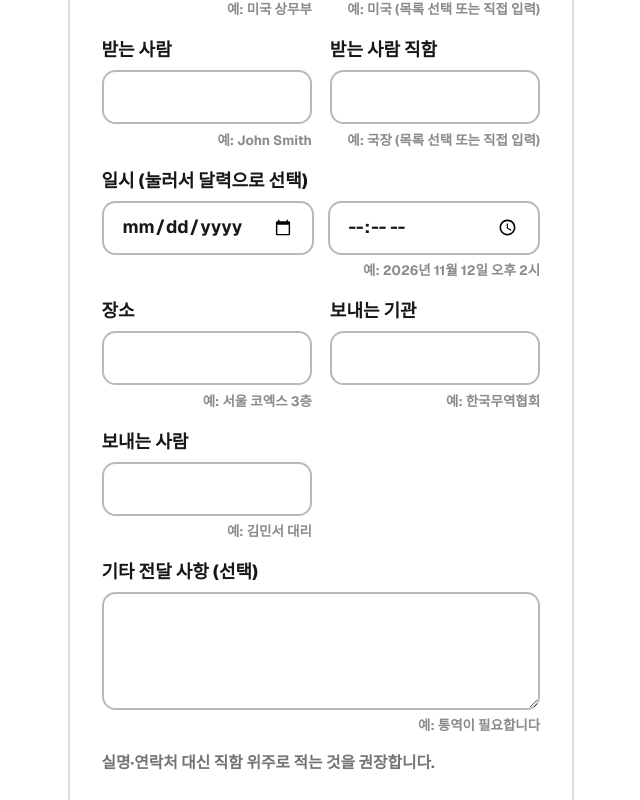
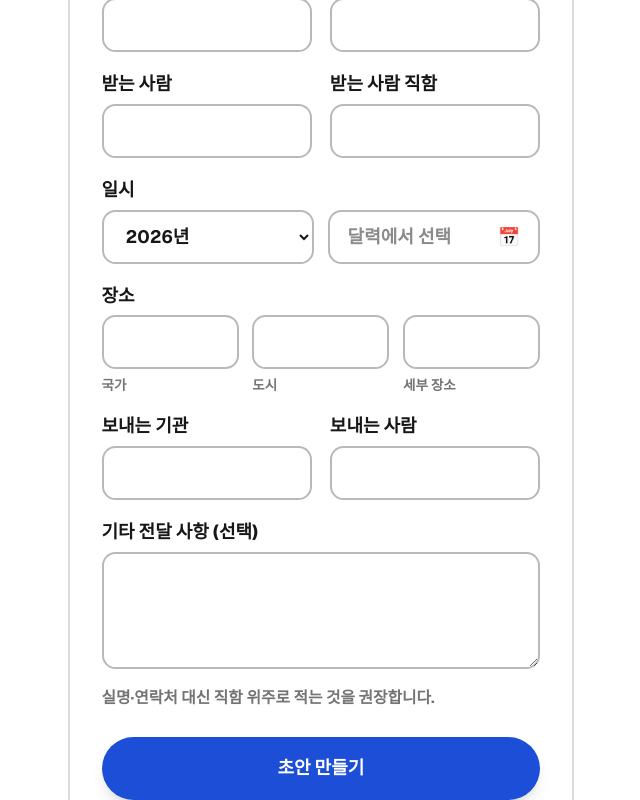
Before and after one commit to kimminseo-pixel/global-letter-helper, a Next.js app: page /write in a window 1280 px wide. Shown: the part 1000-1800 px from the top of the page, without its empty margins (23-663 px from the left). Built offline with nearby package versions, Linux system fonts and the light colour scheme.

Commit message:
작성 화면 정리(시간 제거, 연도 선택, 달력만 표시, 장소 국가·도시, 안내 문구 맨 위, 예시 정리)와 시작 화면 로고 추가

```diff
--- a/app/write/page.tsx
+++ b/app/write/page.tsx
@@ -24,6 +24,11 @@ export default function WritePage() {
         </Link>
       </header>
 
+      <p className="text-lg font-extrabold">
+        왼쪽에서 언어·문체·대상을 고르고 내용을 적은 뒤 초안 만들기를 눌러
+        주세요.
+      </p>
+
       <LetterForm />
 
       <Notice />
--- a/components/LetterForm.tsx
+++ b/components/LetterForm.tsx
@@ -35,9 +35,11 @@ type FormState = {
   recipientTitle: string;
   senderOrg: string;
   senderName: string;
+  year: string;
   date: string;
-  time: string;
-  place: string;
+  placeCountry: string;
+  placeCity: string;
+  placeDetail: string;
 };
 
 const INITIAL: FormState = {
@@ -55,21 +57,46 @@ const INITIAL: FormState = {
   recipientTitle: "",
   senderOrg: "",
   senderName: "",
+  year: String(new Date().getFullYear()),
   date: "",
-  time: "",
-  place: "",
+  placeCountry: "",
+  placeCity: "",
+  placeDetail: "",
 };
 
 
 /** 받는 나라 선택지 (목록에 없으면 직접 입력할 수 있다) */
 const COUNTRIES = [
-  "미국", "중국", "일본", "영국", "독일", "프랑스", "캐나다", "호주", "뉴질랜드", "싱가포르",
+  "대한민국", "미국", "중국", "일본", "영국", "독일", "프랑스", "캐나다", "호주", "뉴질랜드", "싱가포르",
   "베트남", "태국", "인도네시아", "말레이시아", "필리핀", "인도", "파키스탄", "방글라데시", "몽골", "카자흐스탄",
   "우즈베키스탄", "러시아", "튀르키예", "사우디아라비아", "아랍에미리트", "카타르", "이스라엘", "이집트", "남아프리카공화국", "나이지리아",
   "케냐", "에티오피아", "브라질", "멕시코", "아르헨티나", "칠레", "콜롬비아", "페루", "이탈리아", "스페인",
   "네덜란드", "벨기에", "스위스", "스웨덴", "노르웨이", "핀란드", "덴마크", "폴란드", "체코", "헝가리",
   "오스트리아", "그리스", "포르투갈", "대만", "홍콩", "스리랑카", "네팔", "캄보디아", "라오스", "미얀마",
 ];
+
+/** 연도 선택지: 올해부터 5년 뒤까지 */
+const YEARS = Array.from({ length: 6 }, (_, i) =>
+  String(new Date().getFullYear() + i),
+);
+
+/** 장소에서 국가를 고르면 보여 줄 대표 도시 (목록에 없으면 직접 입력) */
+const CITIES: Record<string, string[]> = {
+  대한민국: ["서울", "부산", "인천", "대전", "대구", "광주", "제주", "수원", "성남", "고양"],
+  미국: ["워싱턴 D.C.", "뉴욕", "로스앤젤레스", "샌프란시스코", "시카고", "휴스턴", "보스턴", "시애틀"],
+  중국: ["베이징", "상하이", "광저우", "선전", "청두", "홍콩", "항저우"],
+  일본: ["도쿄", "오사카", "나고야", "후쿠오카", "요코하마", "교토", "삿포로"],
+  영국: ["런던", "맨체스터", "버밍엄", "에든버러"],
+  독일: ["베를린", "프랑크푸르트", "뮌헨", "함부르크", "뒤셀도르프"],
+  프랑스: ["파리", "리옹", "마르세유", "니스"],
+  캐나다: ["오타와", "토론토", "밴쿠버", "몬트리올"],
+  호주: ["캔버라", "시드니", "멜버른", "브리즈번"],
+  싱가포르: ["싱가포르"],
+  베트남: ["하노이", "호치민", "다낭"],
+  인도: ["뉴델리", "뭄바이", "방갈로르", "첸나이"],
+  아랍에미리트: ["두바이", "아부다비"],
+  스위스: ["제네바", "취리히", "베른", "바젤"],
+};
 
 /** 받는 사람 직함 선택지 (목록에 없으면 직접 입력할 수 있다) */
 const TITLES = [
@@ -78,20 +105,16 @@ const TITLES = [
   "Minister", "Ambassador", "Director-General", "Director", "Manager", "President", "CEO", "Professor",
 ];
 
-/** 달력·시간 입력값(2026-11-12, 14:00)을 공문에 쓰기 쉬운 한국어 표기로 바꾼다. */
-function formatDateTime(date: string, time: string): string {
+/** 달력에서 고른 날짜(2026-11-12)를 공문에 쓰기 쉬운 한국어 표기로 바꾼다. */
+function formatDate(date: string): string {
   const d = /^(\d{4})-(\d{2})-(\d{2})$/.exec(date);
   if (!d) return "";
-  let text = `${d[1]}년 ${Number(d[2])}월 ${Number(d[3])}일`;
-  const t = /^(\d{2}):(\d{2})$/.exec(time);
-  if (t) {
-    const hour = Number(t[1]);
-    const minute = Number(t[2]);
-    const half = hour < 12 ? "오전" : "오후";
-    const h12 = hour % 12 === 0 ? 12 : hour % 12;
-    text += ` ${half} ${h12}시${minute > 0 ? ` ${minute}분` : ""}`;
-  }
-  return text;
+  return `${d[1]}년 ${Number(d[2])}월 ${Number(d[3])}일`;
+}
+
+/** 연도를 바꾸면 이미 고른 날짜의 연도도 함께 맞춘다. */
+function withYear(date: string, year: string): string {
+  return /^\d{4}-\d{2}-\d{2}$/.test(date) ? `${year}${date.slice(4)}` : date;
 }
 
 type ErrorState = { message: string; fieldErrors: Record<string, string[]> };
@@ -210,9 +233,9 @@ export default function LetterForm() {
     setResult(null);
 
     // 달력·시간 칸은 하나의 일시 문장으로 합쳐 보낸다.
-    const { date: _date, time: _time, ...formWithoutDateParts } = form;
-    void _date;
-    void _time;
+    const { year, date, placeCountry, placeCity, placeDetail, ...formWithoutParts } =
+      form;
+    void year;
 
     try {
       const response = await fetch("/api/letters", {
@@ -220,8 +243,12 @@ export default function LetterForm() {
         headers: { "Content-Type": "application/json" },
         // '기타'를 고르지 않은 경우의 직접 입력 칸 값은 보내지 않는다.
         body: JSON.stringify({
-          ...formWithoutDateParts,
-          dateTime: formatDateTime(form.date, form.time),
+          ...formWithoutParts,
+          dateTime: formatDate(date),
+          place: [placeCountry, placeCity, placeDetail]
+            .map((part) => part.trim())
+            .filter((part) => part !== "")
+            .join(", "),
           recipientTypeNote:
             form.recipientType === "other" ? form.recipientTypeNote : "",
           letterTypeNote:
@@ -295,7 +322,6 @@ export default function LetterForm() {
             value={form.recipientTypeNote}
             onChange={set("recipientTypeNote")}
             maxLength={LIMITS.recipientTypeNote}
-            example="국제기구, 대학, 협회, 연구소"
             error={fieldError("recipientTypeNote")}
           />
         ) : null}
@@ -312,7 +338,6 @@ export default function LetterForm() {
             value={form.letterTypeNote}
             onChange={set("letterTypeNote")}
             maxLength={LIMITS.letterTypeNote}
-            example="계약 연장 문의"
             error={fieldError("letterTypeNote")}
           />
         ) : null}
@@ -341,7 +366,6 @@ export default function LetterForm() {
               value={form.recipientOrg}
               onChange={set("recipientOrg")}
               maxLength={LIMITS.recipientOrg}
-              example="미국 상무부"
               error={fieldError("recipientOrg")}
             />
             <TextField
@@ -350,7 +374,6 @@ export default function LetterForm() {
               onChange={set("country")}
               maxLength={LIMITS.country}
               listId="country-list"
-              example="미국 (목록 선택 또는 직접 입력)"
               error={fieldError("country")}
             />
             <TextField
@@ -358,7 +381,6 @@ export default function LetterForm() {
               value={form.recipientName}
               onChange={set("recipientName")}
               maxLength={LIMITS.recipientName}
-              example="John Smith"
               error={fieldError("recipientName")}
             />
             <TextField
@@ -367,49 +389,118 @@ export default function LetterForm() {
               onChange={set("recipientTitle")}
               maxLength={LIMITS.recipientTitle}
               listId="title-list"
-              example="국장 (목록 선택 또는 직접 입력)"
               error={fieldError("recipientTitle")}
             />
 
             <div className="flex flex-col gap-1.5 sm:col-span-2">
-              <span className="text-base font-extrabold">
-                일시 (눌러서 달력으로 선택)
-              </span>
+              <span className="text-base font-extrabold">일시</span>
               <div className="grid grid-cols-2 gap-3">
+                <select
+                  aria-label="연도"
+                  value={form.year}
+                  onChange={(event) =>
+                    setForm((prev) => ({
+                      ...prev,
+                      year: event.target.value,
+                      date: withYear(prev.date, event.target.value),
+                    }))
+                  }
+                  className="h-12 rounded-xl border-2 border-foreground/30 bg-background px-4 text-base focus-visible:border-accent focus-visible:outline-none"
+                >
+                  {YEARS.map((year) => (
+                    <option key={year} value={year}>
+                      {year}년
+                    </option>
+                  ))}
+                </select>
+
+                <div className="relative h-12">
+                  <div
+                    aria-hidden="true"
+                    className="pointer-events-none flex h-full items-center justify-between rounded-xl border-2 border-foreground/30 bg-background px-4 text-base"
+                  >
+                    <span className={form.date ? "" : "text-foreground/50"}>
+                      {form.date
+                        ? `${Number(form.date.slice(5, 7))}월 ${Number(form.date.slice(8, 10))}일`
+                        : "달력에서 선택"}
+                    </span>
+                    <span>📅</span>
+                  </div>
+                  <input
+                    type="date"
+                    aria-label="날짜 선택 (달력)"
+                    value={form.date}
+                    min={`${form.year}-01-01`}
+                    max={`${form.year}-12-31`}
+                    onClick={(event) => {
+                      try {
+                        event.currentTarget.showPicker();
+                      } catch {
+                        // 달력을 직접 열 수 없는 브라우저에서는 기본 동작을 따른다.
+                      }
+                    }}
+                    onChange={(event) =>
+                      setForm((prev) => ({
+                        ...prev,
+                        date: event.target.value,
+                        year: event.target.value
+                          ? event.target.value.slice(0, 4)
+                          : prev.year,
+                      }))
+                    }
+                    className="absolute inset-0 h-full w-full cursor-pointer opacity-0"
+                  />
+                </div>
+              </div>
+            </div>
+
+            <div className="flex flex-col gap-1.5 sm:col-span-2">
+              <span className="text-base font-extrabold">장소</span>
+              <div className="grid gap-3 sm:grid-cols-3">
                 <input
-                  type="date"
-                  aria-label="날짜"
-                  value={form.date}
-                  onChange={(event) => set("date")(event.target.value)}
+                  type="text"
+                  aria-label="장소 국가"
+                  placeholder=""
+                  list="country-list"
+                  value={form.placeCountry}
+                  maxLength={LIMITS.place}
+                  onChange={(event) => set("placeCountry")(event.target.value)}
                   className="h-12 rounded-xl border-2 border-foreground/30 bg-background px-4 text-base focus-visible:border-accent focus-visible:outline-none"
                 />
                 <input
-                  type="time"
-                  aria-label="시간"
-                  value={form.time}
-                  onChange={(event) => set("time")(event.target.value)}
+                  type="text"
+                  aria-label="장소 도시"
+                  list={
+                    CITIES[form.placeCountry.trim()]
+                      ? `city-list-${form.placeCountry.trim()}`
+                      : undefined
+                  }
+                  value={form.placeCity}
+                  maxLength={LIMITS.place}
+                  onChange={(event) => set("placeCity")(event.target.value)}
+                  className="h-12 rounded-xl border-2 border-foreground/30 bg-background px-4 text-base focus-visible:border-accent focus-visible:outline-none"
+                />
+                <input
+                  type="text"
+                  aria-label="세부 장소"
+                  value={form.placeDetail}
+                  maxLength={LIMITS.place}
+                  onChange={(event) => set("placeDetail")(event.target.value)}
                   className="h-12 rounded-xl border-2 border-foreground/30 bg-background px-4 text-base focus-visible:border-accent focus-visible:outline-none"
                 />
               </div>
-              <span className="text-right text-xs font-bold text-foreground/50">
-                예: 2026년 11월 12일 오후 2시
-              </span>
+              <div className="grid grid-cols-3 gap-3 text-xs font-bold text-foreground/60">
+                <span>국가</span>
+                <span>도시</span>
+                <span>세부 장소</span>
+              </div>
             </div>
 
-            <TextField
-              label="장소"
-              value={form.place}
-              onChange={set("place")}
-              maxLength={LIMITS.place}
-              example="서울 코엑스 3층"
-              error={fieldError("place")}
-            />
             <TextField
               label="보내는 기관"
               value={form.senderOrg}
               onChange={set("senderOrg")}
               maxLength={LIMITS.senderOrg}
-              example="한국무역협회"
               error={fieldError("senderOrg")}
             />
             <TextField
@@ -417,7 +508,6 @@ export default function LetterForm() {
               value={form.senderName}
               onChange={set("senderName")}
               maxLength={LIMITS.senderName}
-              example="김민서 대리"
               error={fieldError("senderName")}
             />
           </div>
@@ -433,9 +523,6 @@ export default function LetterForm() {
               onChange={(event) => set("content")(event.target.value)}
               className="rounded-xl border-2 border-foreground/30 bg-background px-4 py-3 text-base focus-visible:border-accent focus-visible:outline-none"
             />
-            <span className="text-right text-xs font-bold text-foreground/50">
-              예: 통역이 필요합니다
-            </span>
           </label>
           <p className="text-sm text-foreground/60">
             실명·연락처 대신 직함 위주로 적는 것을 권장합니다.
@@ -447,6 +534,13 @@ export default function LetterForm() {
             <option key={name} value={name} />
           ))}
         </datalist>
+        {Object.entries(CITIES).map(([country, cities]) => (
+          <datalist key={country} id={`city-list-${country}`}>
+            {cities.map((city) => (
+              <option key={city} value={city} />
+            ))}
+          </datalist>
+        ))}
         <datalist id="title-list">
           {TITLES.map((name) => (
             <option key={name} value={name} />
@@ -482,13 +576,6 @@ export default function LetterForm() {
         ) : null}
 
         {result ? <LetterResult result={result} /> : null}
-
-        {!result && !loading && !error ? (
-          <div className="rounded-2xl border-2 border-dashed border-foreground/25 p-8 text-center text-lg text-foreground/70">
-            왼쪽에서 언어·문체·대상을 고르고 내용을 적은 뒤{" "}
-            <span className="font-extrabold">초안 만들기</span>를 눌러 주세요.
-          </div>
-        ) : null}
       </section>
     </div>
   );
```
Also changed, not shown: app/page.tsx (+13 -3 lines), public/logo.svg (added).
